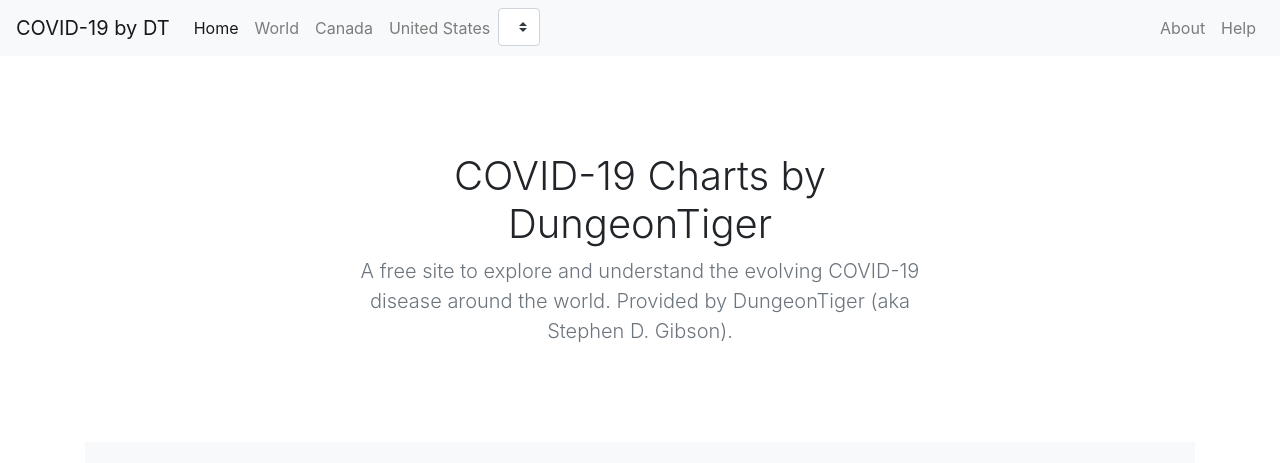
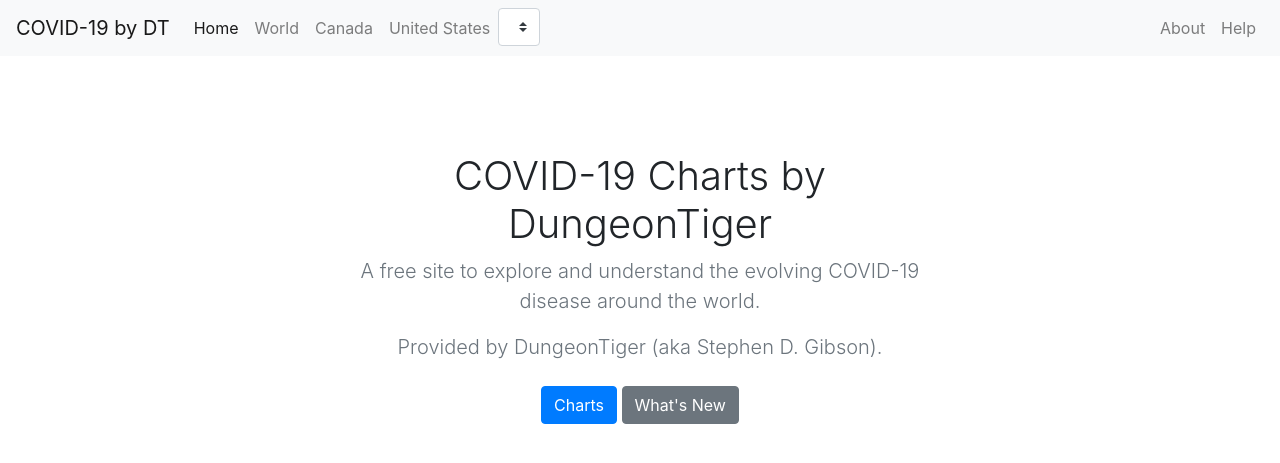
Before and after one commit to dungeontiger/dungeontiger.github.io, a Jekyll site: the page built from index.html, in a window 1280 px wide, cut to the strip 0-470 px from the top of the page. Shown: the top 463 px of the strip. Built offline with Jekyll 4.4.1, drawn with Linux system fonts in a browser that asks for light colours; nearby versions of some CDN libraries; a script that is not in the unit is left out; comment, search, counter and statistics services are not loaded.

Commit message:
updated jumbotron

```diff
--- a/index.html
+++ b/index.html
@@ -5,9 +5,15 @@ title: COVID-19 Charts
     <main role=""main>
         <section class="jumbotron text-center">
             <div class="container">
+            <div class="container">
                 <h1 class="jumbotron-heading">COVID-19 Charts by DungeonTiger</h1>
-                <p class="lead text-muted">A free site to explore and understand the evolving COVID-19 disease around the world.
-                Provided by DungeonTiger (aka Stephen D. Gibson).</p>
+                <p class="lead text-muted">A free site to explore and understand the evolving COVID-19 disease around the world.</p>
+                <p class="lead text-muted">Provided by DungeonTiger (aka Stephen D. Gibson).</p>
+                <p>
+                    <a href="country.html?country=World" class="btn btn-primary my-2">Charts</a>
+                    <a href="whatsNew.html" class="btn btn-secondary my-2">What's New</a>
+                </p>
+            </div>
             </div>
         </section>
         <div class="album py-5 bg-light">
```
